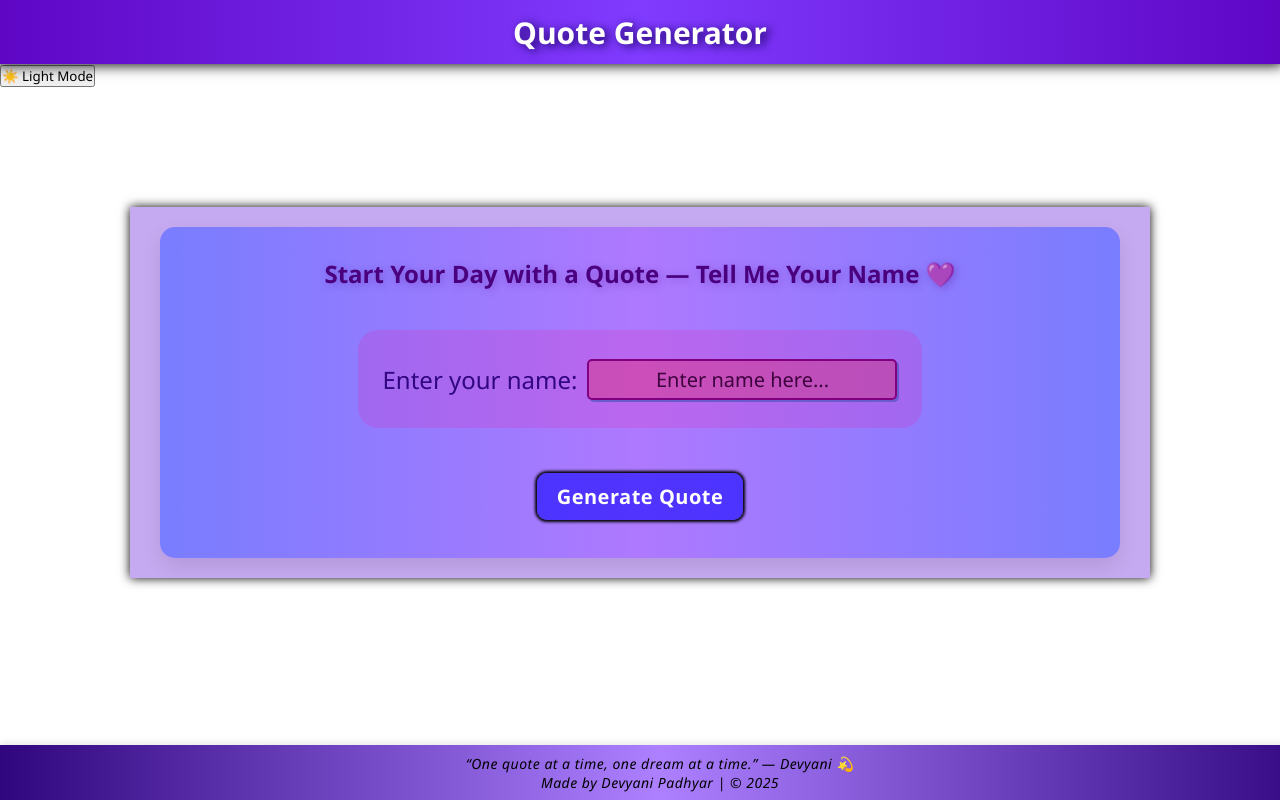
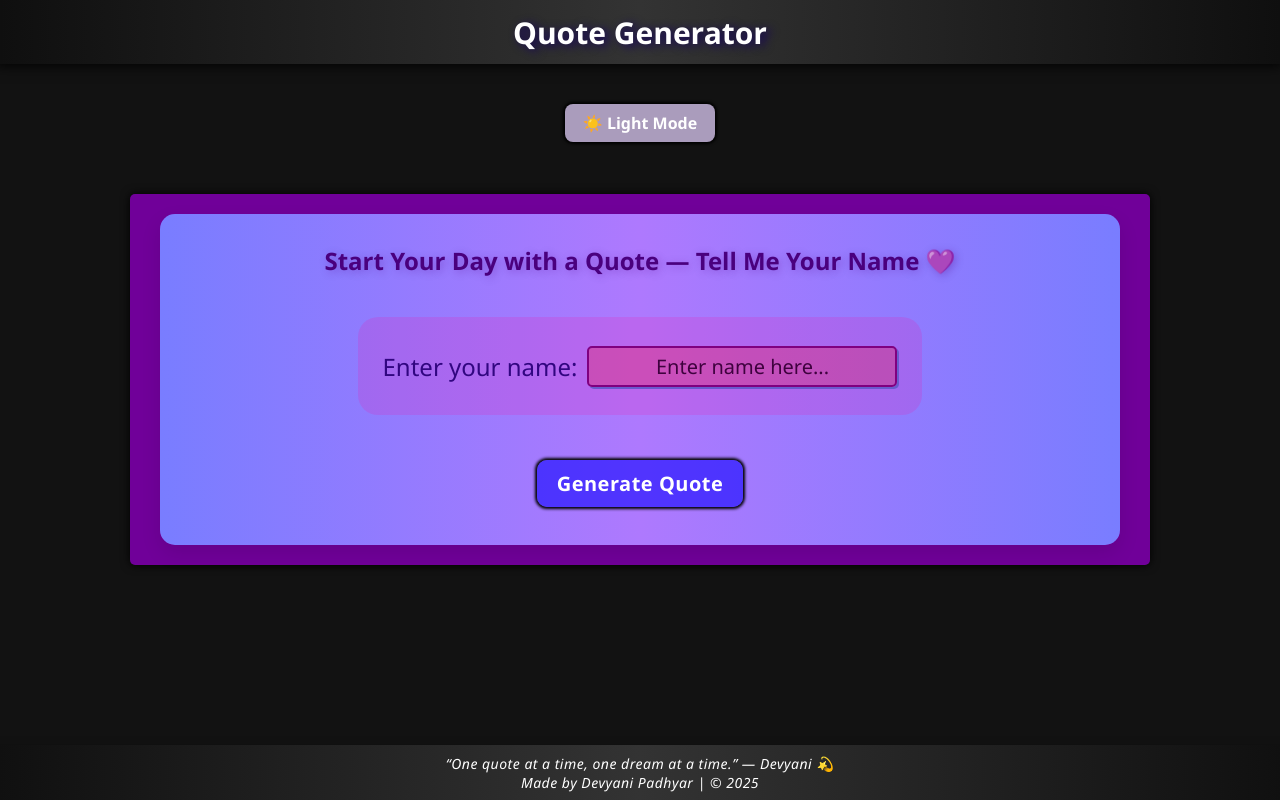
Before and after one commit to Devyani-Padhyar/Generate-Quotes, a plain HTML site: page index.html in a window 1280 px wide. Both pictures are taken after a click on the button "🌙 Dark Mode". Drawn offline with Linux system fonts and the light colour scheme.

Commit message:
Update quote.css

```diff
--- a/quote.css
+++ b/quote.css
@@ -10,7 +10,11 @@
 
 body {
     scroll-behavior: smooth;
-    width:100%
+    width: 100%;
+    display: flex;
+    flex-direction: column;
+    justify-content: center;
+    align-items: center;
 }
 
 header {
@@ -33,24 +37,77 @@ header h1 {
     animation: heading 1s linear;
 }
 
+.darkDiv {
+    margin-top: 10px;
+    display: flex;
+    justify-content: center;
+    align-items: center;
+}
+
+#darkMode {
+    padding: 8px 18px;
+    border: none;
+    border-radius: 8px;
+    background-color: #e6d3ffb7;
+    font-weight: bold;
+    cursor: pointer;
+    font-size: 16px;
+    box-shadow: 0 0 5px black;
+    transition: 0.3s ease;
+    animation: fadeIn 1s ease-out;
+    box-shadow: 0px 0px 3px 2px black;
+    position: absolute;
+    top:6.5rem
+}
+#darkMode:active{
+    box-shadow: inset 0px 0px 10px 1px rgba(0, 0, 0, 0.764);
+    font-size: 15.5px;
+    transform: translateY(2px);
+}
+
+#darkMode:hover {
+    background-color: #e1c6fb;
+    color: black;
+}
+
+/* Dark mode styles */
+.dark-mode {
+    background-color: #121212;
+    color: white;
+}
+
+.dark-mode input,
+.dark-mode button {
+    background-color: #333;
+    color: white;
+}
+.dark-mode section{
+    background-color: rgb(112, 0, 153);
+    border-radius: 5px;
+}
+.dark-mode header,
+.dark-mode footer {
+    background: linear-gradient(to right, #0f0f0f, #333, #0f0f0f);
+    color: white;
+}
+
 section {
     background-color: rgba(133, 73, 224, 0.463);
     display: flex;
     justify-content: center;
     align-items: center;
     margin: auto;
-    /* width: 80%; */
-    width:85vw;
+    width: 85vw;
     max-width: 1000px;
     flex-direction: column;
     padding: 20px 10px;
     animation: fadeIn 0.5s ease;
     box-shadow: 0px 0px 10px 0px black;
-    margin-top:15vh;
+    margin-top: 15vh;
+    align-self: center
 }
 
 .mainbox {
-    /* background-color: #bf9efb; */
     /* margin: auto; */
     width: 90%;
     padding: 30px;
@@ -59,19 +116,20 @@ section {
     justify-content: center;
     align-items: center;
     gap: 20px;
-    height:90%;
+    height: 90%;
     background: linear-gradient(to right, #ccceff, #e8dbfb, #ccceff);
     border-radius: 15px;
     box-shadow: 0 8px 20px rgba(0, 0, 0, 0.1);
     position: relative;
 }
-main{
-    display:flex;
-    width:100%;
-    /* height:100%;
+
+main {
+    display: flex;
     justify-content: center;
-    align-items: center; */
+    align-items: center;
+    width: 100%;
 }
+
 .mainbox h2 {
     font-size: 24px;
     width: 100%;
@@ -115,7 +173,7 @@ main{
     display: flex;
     flex-direction: row;
     gap: 10px;
-    width:100%;
+    width: 100%;
     justify-content: center;
     align-items: center;
     visibility: visible;
@@ -144,9 +202,11 @@ main{
     color: rgb(62, 2, 62);
     text-align: center;
 }
-.outerbtn{
-    height:5rem
+
+.outerbtn {
+    height: 5rem
 }
+
 .btn button {
     padding: 10px 20px;
     border-radius: 10px;
@@ -213,7 +273,7 @@ footer {
     justify-content: center;
     align-items: center;
     flex-direction: column;
-    text-align:center;
+    text-align: center;
     width: 100%;
     height: 25px;
     background: linear-gradient(to right, #30067e, #ac80ff, #310680);
@@ -252,7 +312,7 @@ footer p {
         width: 80vw;
         padding: 20px;
         height: 40vh;
-        margin-top: 20vh;
+        margin-top: 15vh;
     }
 
     footer {
@@ -271,20 +331,23 @@ footer p {
     }
 }
 
-@media (max-width:435px) {
+@media (max-width:435px),
+(height:900px) {
     .empty {
         top: 8.3rem;
     }
+
     section {
-        margin-right:10px;
+        margin-right: 10px;
         flex-direction: column;
         width: 80vw;
         padding: 30px 20px;
         height: 40vh;
-        margin-top: 20vh;
+        margin-top: 15vh;
     }
-    footer{
-        font-size:18px;
-        height:5%
+
+    footer {
+        font-size: 18px;
+        height: 5%
     }
 }
```
